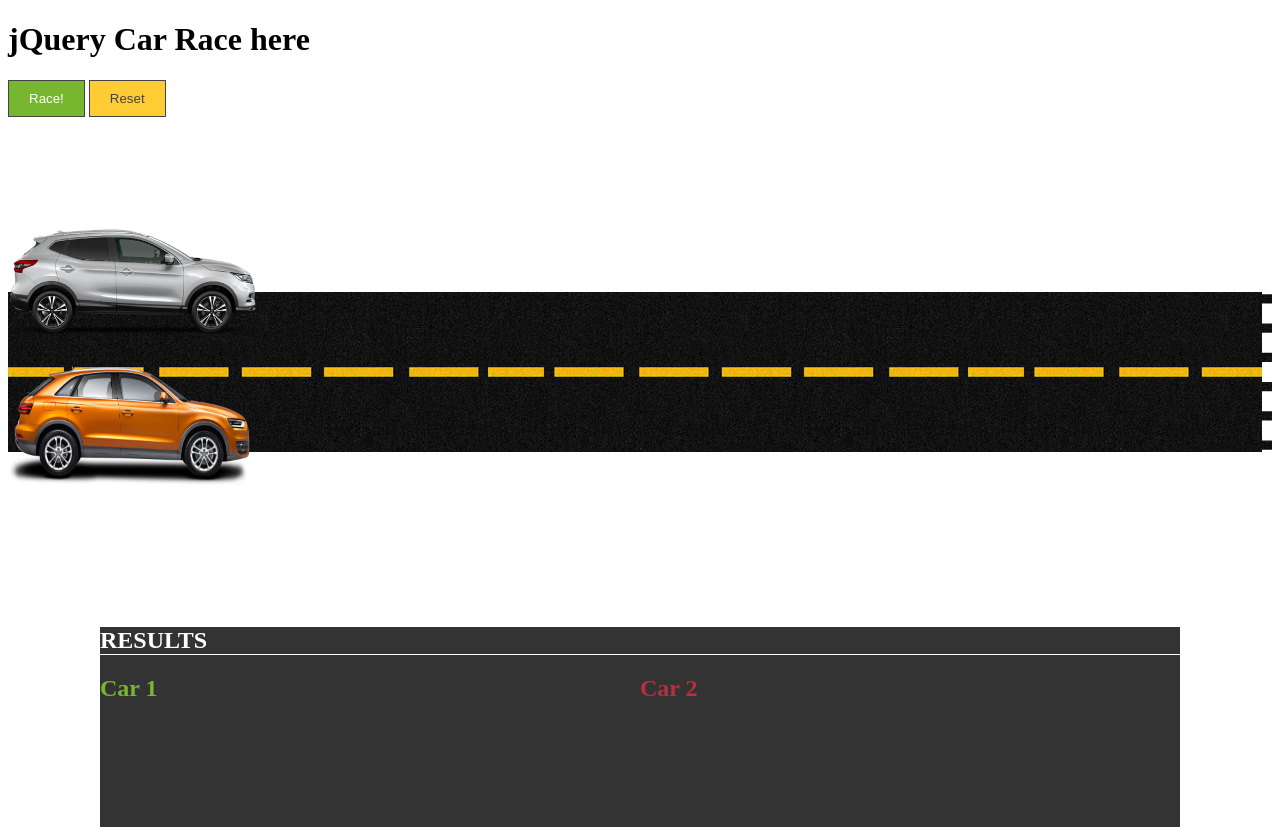
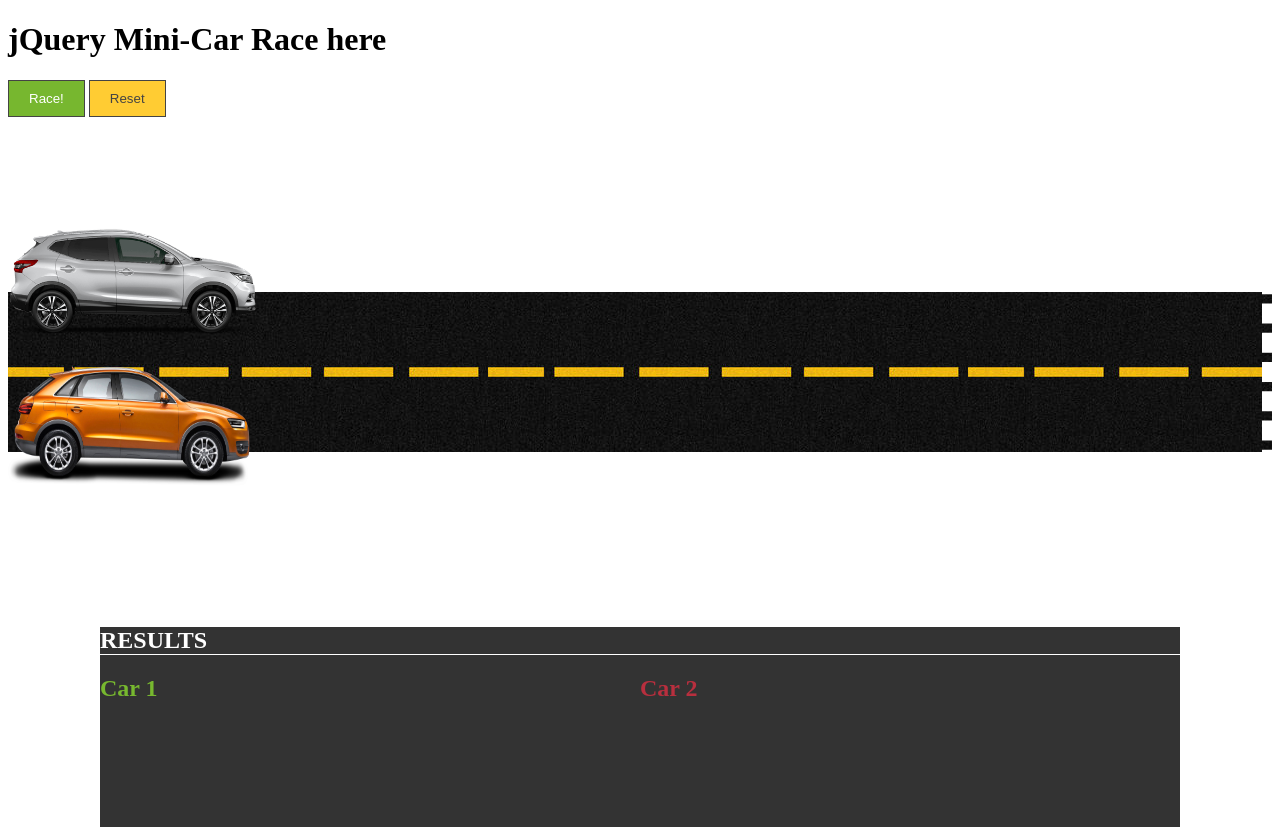
Before and after one commit to Geeyas/racepro, a plain HTML site: page index.html in a window 1280 px wide. Drawn offline with Linux system fonts and the light colour scheme.

Commit message:
Update index.html

```diff
--- a/index.html
+++ b/index.html
@@ -5,7 +5,7 @@
 	<link rel="stylesheet" href="./style.css">
 </head>
 <body id="race">
-	<h1> jQuery Car Race here </h1>
+	<h1> jQuery Mini-Car Race here </h1>
 
 	<input type="button" value="Race!" id="go">
 	<input type="button" value="Reset" id="reset">
```
